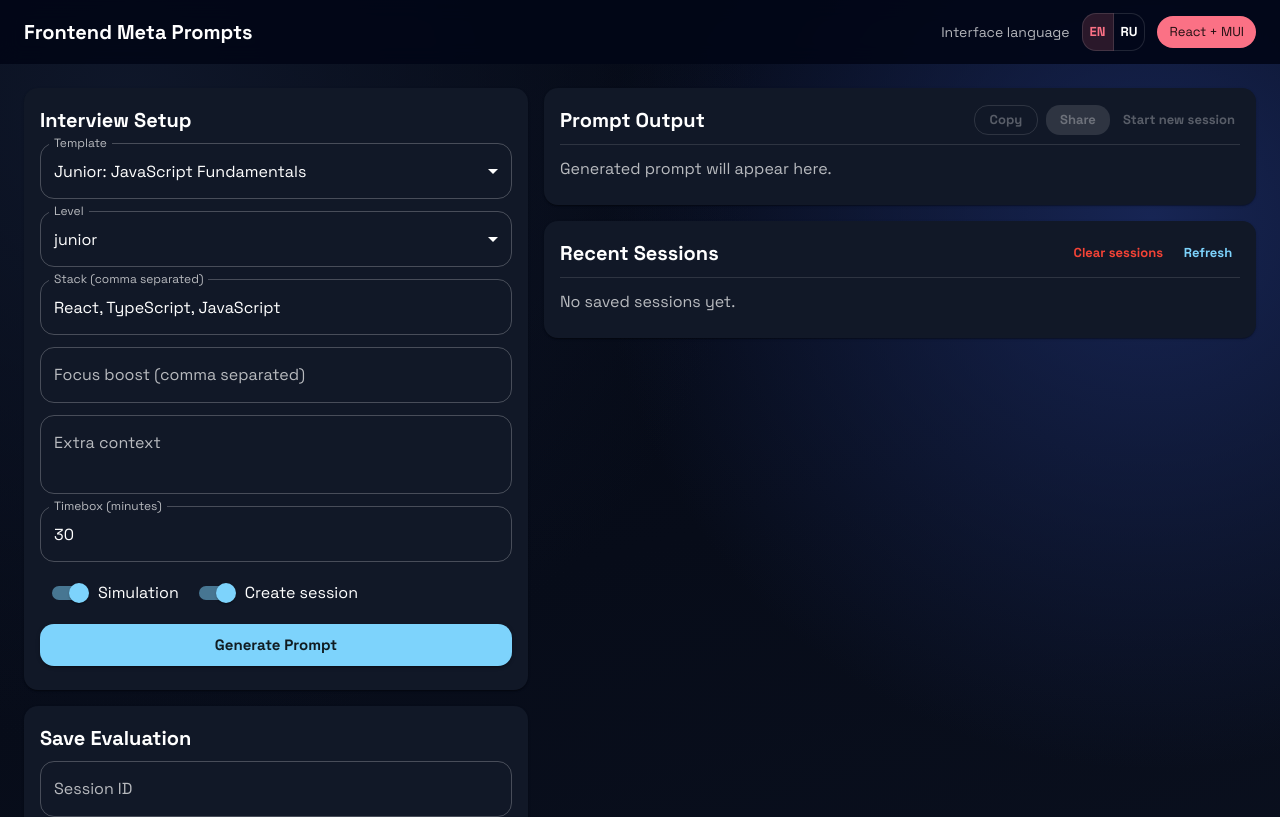
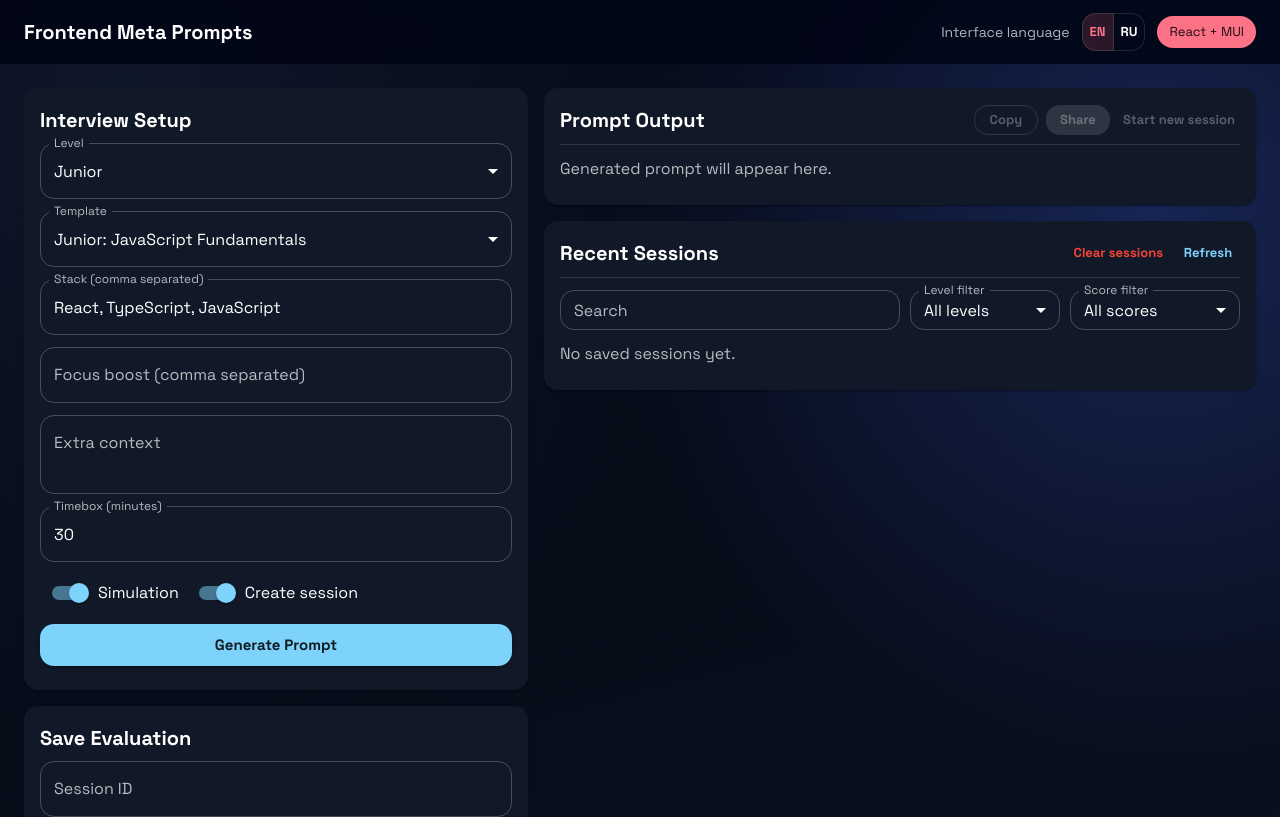
Before and after one commit to volkov85/frontend-meta-prompts, a React (Vite) app in the folder web-ui/: page / in a window 1280 px wide. Shown: the top 817 px of the page. Built offline with nearby package versions, Linux system fonts and the light colour scheme.

Commit message:
feat: add session history filters

```diff
--- a/package.json
+++ b/package.json
@@ -1,6 +1,6 @@
 {
   "name": "frontend-meta-prompts",
-  "version": "1.0.4",
+  "version": "1.0.5",
   "description": "",
   "main": "index.js",
   "scripts": {
--- a/web-ui/src/components/InterviewSetupCard.tsx
+++ b/web-ui/src/components/InterviewSetupCard.tsx
@@ -70,6 +70,20 @@ export const InterviewSetupCard = ({
         <Stack spacing={1.5}>
           <TextField
             select
+            label={copy.level}
+            value={level}
+            onChange={(event) => setLevel(event.target.value as Level)}
+            fullWidth
+          >
+            {ALL_LEVELS.map((option) => (
+              <MenuItem key={option} value={option}>
+                {levelLabels[option]}
+              </MenuItem>
+            ))}
+          </TextField>
+
+          <TextField
+            select
             label={copy.template}
             value={templateId}
             onChange={(event) => setTemplateId(event.target.value)}
@@ -78,20 +92,6 @@ export const InterviewSetupCard = ({
             {templatesForLevel.map((template) => (
               <MenuItem key={template.id} value={template.id}>
                 {template.title}
-              </MenuItem>
-            ))}
-          </TextField>
-
-          <TextField
-            select
-            label={copy.level}
-            value={level}
-            onChange={(event) => setLevel(event.target.value as Level)}
-            fullWidth
-          >
-            {ALL_LEVELS.map((option) => (
-              <MenuItem key={option} value={option}>
-                {levelLabels[option]}
               </MenuItem>
             ))}
           </TextField>
--- a/web-ui/src/components/SessionsCard.tsx
+++ b/web-ui/src/components/SessionsCard.tsx
@@ -1,4 +1,14 @@
-import { Button, Card, CardContent, Divider, Stack, Typography } from "@mui/material";
+import {
+  Button,
+  Card,
+  CardContent,
+  Divider,
+  MenuItem,
+  Stack,
+  TextField,
+  Typography,
+} from "@mui/material";
+import { useMemo, useState } from "react";
 import { LEVEL_LABELS, UI_COPY } from "../lib/uiCopy";
 import { InterviewLanguage, Session } from "../lib/types";
 
@@ -15,8 +25,30 @@ export const SessionsCard = ({
   refreshSessions,
   sessions,
 }: SessionsCardProps) => {
+  const [searchValue, setSearchValue] = useState("");
+  const [levelFilter, setLevelFilter] = useState<"all" | Session["level"]>("all");
+  const [scoreFilter, setScoreFilter] = useState<"all" | "rated" | "unrated">("all");
   const copy = UI_COPY[language];
   const levelLabels = LEVEL_LABELS[language];
+  const filteredSessions = useMemo(() => {
+    const normalizedQuery = searchValue.trim().toLowerCase();
+
+    return sessions.filter((session) => {
+      const matchesQuery =
+        normalizedQuery.length === 0 ||
+        session.id.toLowerCase().includes(normalizedQuery) ||
+        session.templateId.toLowerCase().includes(normalizedQuery) ||
+        session.notes?.toLowerCase().includes(normalizedQuery);
+      const matchesLevel = levelFilter === "all" || session.level === levelFilter;
+      const isRated = session.score !== undefined;
+      const matchesScore =
+        scoreFilter === "all" ||
+        (scoreFilter === "rated" && isRated) ||
+        (scoreFilter === "unrated" && !isRated);
+
+      return matchesQuery && matchesLevel && matchesScore;
+    });
+  }, [levelFilter, scoreFilter, searchValue, sessions]);
 
   return (
     <Card className="fade-up">
@@ -33,11 +65,49 @@ export const SessionsCard = ({
           </Stack>
         </Stack>
         <Divider sx={{ mb: 1.5 }} />
+        <Stack direction={{ xs: "column", sm: "row" }} spacing={1.25} sx={{ mb: 1.5 }}>
+          <TextField
+            size="small"
+            fullWidth
+            label={copy.sessionSearch}
+            placeholder={copy.sessionSearchPlaceholder}
+            value={searchValue}
+            onChange={(event) => setSearchValue(event.target.value)}
+          />
+          <TextField
+            select
+            size="small"
+            label={copy.levelFilterLabel}
+            value={levelFilter}
+            onChange={(event) => setLevelFilter(event.target.value as "all" | Session["level"])}
+            sx={{ minWidth: { xs: "100%", sm: 150 } }}
+          >
+            <MenuItem value="all">{copy.filterAllLevels}</MenuItem>
+            <MenuItem value="junior">{levelLabels.junior}</MenuItem>
+            <MenuItem value="middle">{levelLabels.middle}</MenuItem>
+            <MenuItem value="senior">{levelLabels.senior}</MenuItem>
+          </TextField>
+          <TextField
+            select
+            size="small"
+            label={copy.scoreFilterLabel}
+            value={scoreFilter}
+            onChange={(event) => setScoreFilter(event.target.value as "all" | "rated" | "unrated")}
+            sx={{ minWidth: { xs: "100%", sm: 170 } }}
+          >
+            <MenuItem value="all">{copy.filterAllScores}</MenuItem>
+            <MenuItem value="rated">{copy.filterRated}</MenuItem>
+            <MenuItem value="unrated">{copy.filterUnrated}</MenuItem>
+          </TextField>
+        </Stack>
         <Stack spacing={1}>
           {sessions.length === 0 && (
             <Typography color="text.secondary">{copy.noSessions}</Typography>
           )}
-          {sessions.slice(0, 10).map((session) => (
+          {sessions.length > 0 && filteredSessions.length === 0 && (
+            <Typography color="text.secondary">{copy.noFilteredSessions}</Typography>
+          )}
+          {filteredSessions.slice(0, 10).map((session) => (
             <Card
               key={session.id}
               variant="outlined"
--- a/web-ui/src/lib/uiCopy.ts
+++ b/web-ui/src/lib/uiCopy.ts
@@ -27,7 +27,16 @@ type UiCopy = {
   recentSessions: string;
   clearSessions: string;
   refresh: string;
+  sessionSearch: string;
+  sessionSearchPlaceholder: string;
+  levelFilterLabel: string;
+  scoreFilterLabel: string;
+  filterAllLevels: string;
+  filterAllScores: string;
+  filterRated: string;
+  filterUnrated: string;
   noSessions: string;
+  noFilteredSessions: string;
   sessionPrefix: string;
   scorePrefix: string;
   notRated: string;
@@ -70,7 +79,16 @@ export const UI_COPY: Record<InterviewLanguage, UiCopy> = {
     recentSessions: "Recent Sessions",
     clearSessions: "Clear sessions",
     refresh: "Refresh",
+    sessionSearch: "Search",
+    sessionSearchPlaceholder: "Session ID, template, note",
+    levelFilterLabel: "Level filter",
+    scoreFilterLabel: "Score filter",
+    filterAllLevels: "All levels",
+    filterAllScores: "All scores",
+    filterRated: "Rated",
+    filterUnrated: "Not rated",
     noSessions: "No saved sessions yet.",
+    noFilteredSessions: "No sessions match the current filters.",
     sessionPrefix: "Session",
     scorePrefix: "Score",
     notRated: "not rated",
@@ -111,7 +129,16 @@ export const UI_COPY: Record<InterviewLanguage, UiCopy> = {
     recentSessions: "Последние сессии",
     clearSessions: "Очистить сессии",
     refresh: "Обновить",
+    sessionSearch: "Поиск",
+    sessionSearchPlaceholder: "ID сессии, шаблон, заметка",
+    levelFilterLabel: "Фильтр уровня",
+    scoreFilterLabel: "Фильтр оценки",
+    filterAllLevels: "Все уровни",
+    filterAllScores: "Все оценки",
+    filterRated: "С оценкой",
+    filterUnrated: "Без оценки",
     noSessions: "Сохранённых сессий пока нет.",
+    noFilteredSessions: "По текущим фильтрам сессий не найдено.",
     sessionPrefix: "Сессия",
     scorePrefix: "Оценка",
     notRated: "без оценки",
@@ -128,6 +155,6 @@ export const UI_COPY: Record<InterviewLanguage, UiCopy> = {
 };
 
 export const LEVEL_LABELS: Record<InterviewLanguage, Record<Level, string>> = {
-  en: { junior: "junior", middle: "middle", senior: "senior" },
-  ru: { junior: "джун", middle: "мидл", senior: "сеньор" },
+  en: { junior: "Junior", middle: "Middle", senior: "Senior" },
+  ru: { junior: "Джун", middle: "Мидл", senior: "Сеньор" },
 };
```
Also changed, not shown: 2 other files (tests, documents, lock files or other folders).
